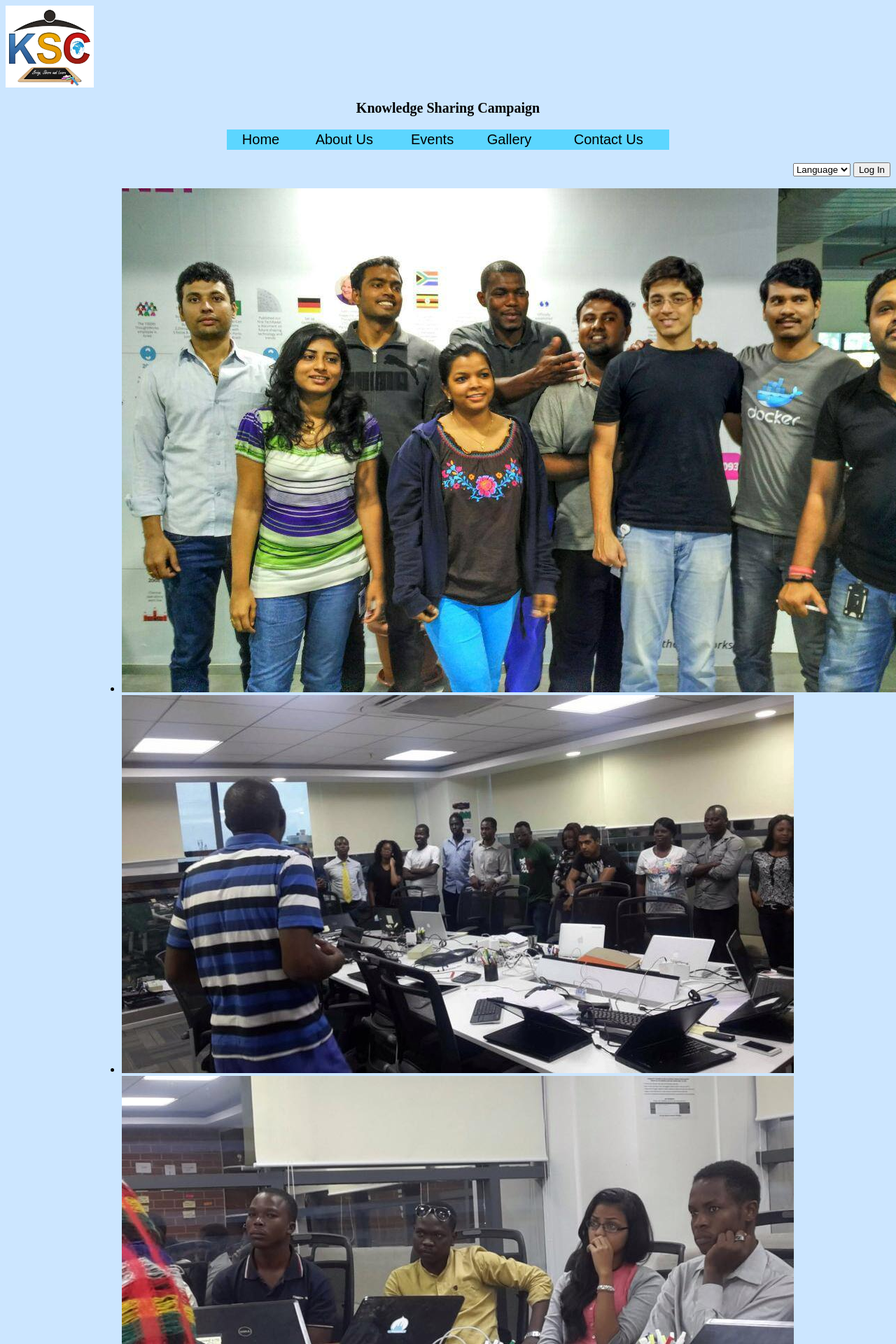
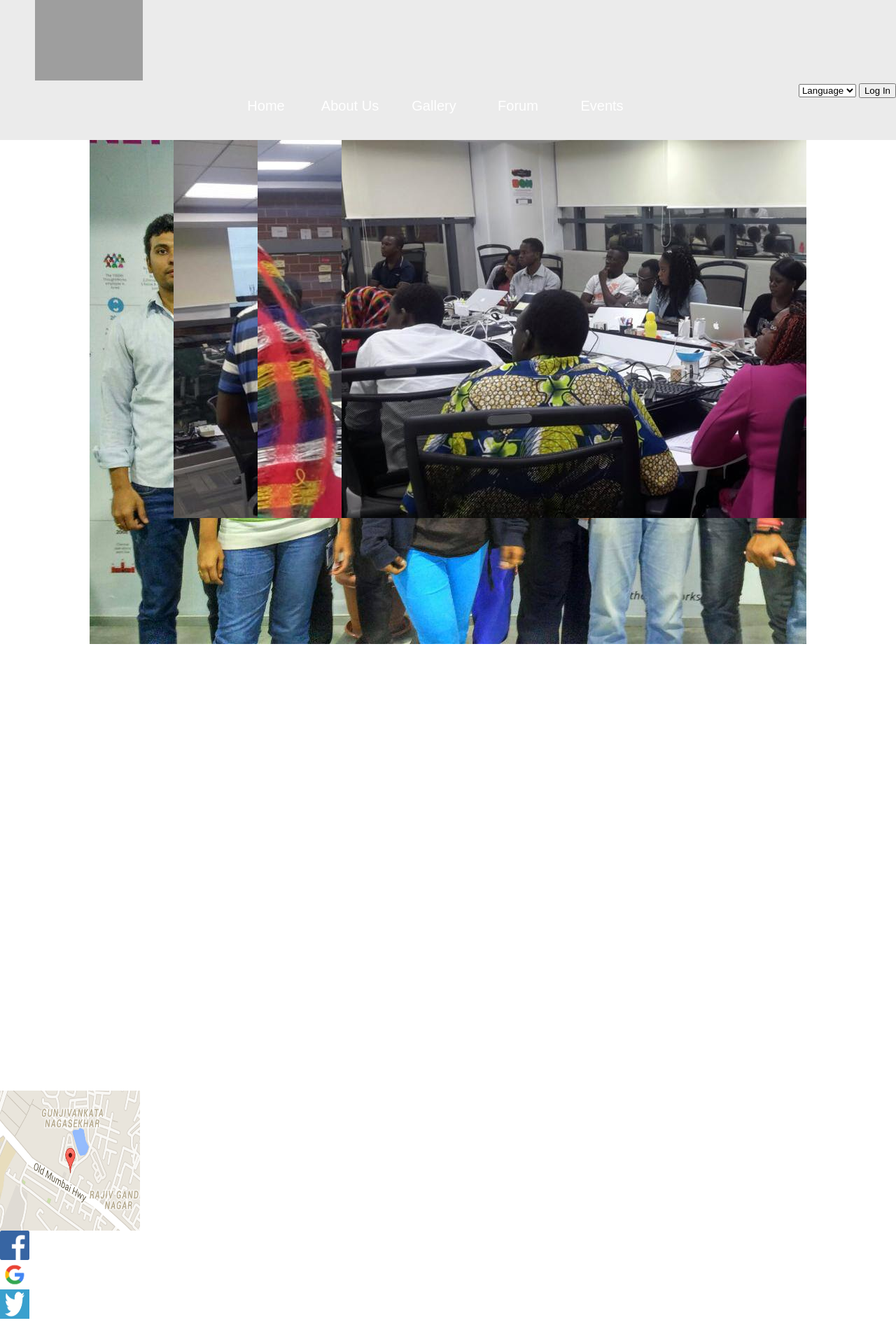
Before and after one commit to knowledge-sharing-campaign/site, a Flask app: page / in a window 1280 px wide; the page is wider, and only the part inside the window is pictured. Shown: the top 1920 px of that part at 70% size. Run offline with Flask 2, Linux system fonts and the light colour scheme; some libraries are stand-ins or nearby versions; grey boxes are pictures that could not be loaded.

Commit message:
Chygoz, Barrack | header | made header stick

```diff
--- a/app/app_core/templates/home.html
+++ b/app/app_core/templates/home.html
@@ -7,98 +7,168 @@
     <meta name="viewport" content="width=device-width">
     <script src="https://code.jquery.com/jquery-2.1.4.min.js"></script>
     <script src="/static/slippry/dist/slippry.min.js"></script>
-    <link rel="stylesheet" href="/static/slippry/dist/slippry.css">
-    <link rel="stylesheet" href="/static/css/home.css" type="text/css">
     <script src="https://cdnjs.cloudflare.com/ajax/libs/fancybox/2.1.5/jquery.fancybox.min.js"></script>
     <link rel="stylesheet" href="/static/slippry/dist/slippry.css">
     <link rel="stylesheet" href="/static/css/home.css" type="text/css">
     <link rel="stylesheet" type="text/css" href="https://cdnjs.cloudflare.com/ajax/libs/fancybox/2.1.5/jquery.fancybox.min.css" media="screen" />
     <style type="text/css">
+
+
     body {
-        background-color: #CCE6FF
+        background-color: #ffffff
+        width: 100%;
+        margin: auto;
+        padding-top: 200px;
+        padding-bottom: 0px;
+
+
     }
 
-    #Table1 {
-        background-color: #5CD6FF;
+    #bar {
+
         font: 20px arial, sans-serif;
         width: 50%;
         margin: 5px auto
+        position: relative;
+        top: 0px;
+
+    }
+    header{
+
+        height: 200px;
+        width: 100%;
+        background: #ebebeb;
+        position: fixed;
+        z-index: 10;
+        padding-top: 0px;
+        margin: 0;
+        opacity: 100%;
+        top: 0;
     }
 
+
+    ul {
+    list-style-type: none;
+    margin: 0;
+    padding: 0;
+    overflow: hidden;
+}
+li {
+    display: inline;
+    float: left;
+}
+a {
+    display: block;
+    width: 120px;
+    background-color: none;
+}
+
+    #lbar{
+        padding-top: 0px;
+
+    }
+    a:hover{
+        background-color:#0985e4;
+    }
+
+    #textLogo{
+        padding-left: 110px;
+        height: 100px;
+
+    }
+    #logo{
+        padding-left: 50px;
+    }
+
+
     a:link {
-        color: black;
+        color: white;
         text-decoration: none
     }
 
-    a:hover {
-        text-transform: none
+
     }
 
     #bar {
-        padding-top: 25px
+        padding-top: 0px
+        top: 0px;
     }
 
-    header {
-        height: 100px;
-        background: #dbdbdb;
-        width: 100%;
-        z-index: 10;
-        position: fixed;
+    footer {
+        padding-top: 600px
     }
     </style>
 </head>
 
-<body style="background-color:#CCE6FF">
+<header>
+
+    <div class="headcontent">
+
+
+
     <div>
-        <img height="5%" src="/static/images/logo1.jpeg" width="10%" id="logo">
+        <tr><img height="7%" src="/static/images/ksclogo1.png" width="12%" id="logo">
+
+        </tr>
+
+
     </div>
-    <center>
-        <h1>Knowledge Sharing Campaign</h1>
-    </center>
-    <div id="header">
-        <h3>
-        <table border="1" width="100%" id="Table1">
-            <tr align="center">
-                <td><a href="/">Home</a></td>
-                <td><a href="aboutus">About Us</a></td>
-                <td><a href="events">Events</a></td>
-                <td><a href="gallery">Gallery</a></td>
-                <td><a href="contactus">Contact Us</a></td>
-            </tr>
-        </table>
-    </div>
-</header>
 
-    <div align="right" id="lang">
-        <select><option>Language</option>
+    <div id="lbar" align="right" id="lang">
+        <select>
+            <option>Language</option>
             <option value="English">English</option>
             <option value="French">French</option>
         </select>
-        <button type="button">Log In</button>
+        <button type="button" onclick="window.location='/register'">Log In</button>
+    </div>
+    <div align="center">
+
+            <ul align="center" id="bar">
+                <li><a href="#home.html">Home</a></li>
+                <li><a href="#aboutus.html">About Us</a></li>
+                <li><a href="#gallery.html">Gallery</a></li>
+                <li><a href="#forum.html">Forum</a></li>
+                <li><a href="#upcomingevents.html">Events</a></li>
+            </ul>
+            </div>
+
+
     </div>
 
-    <p>
-        <a href="https://www.facebook.com/Knowledge-Sharing-Campaign-2017193451752977/timeline/?ref=br_tf">
-            <img align="right" alt="Go to KSC facebook page" border="0" height="42" src="/static/images/facebook1.jpeg" width="42"></a>
-        <a href="https://accounts.google.com/ServiceLogin?service=oz&passive=1209600&continue=https://plus.google.com/?gpsrc%3Dgplp0#identifier">
-            <img align="right" alt="Go to KSC google+ page" border="0" height="42" src="/static/images/google1.jpeg" width="42"></a>
-        <a href="https://twitter.com/hashtag/KnowledgeSharingCampaign?src=hash&lang=en"><img align="right" alt="Go to KSC facebook page" border="0" height="42" src="/static/images/twitter1.jpeg" width="42"></
-        </p>
+</header>
+
+<body>
+
+
+
+
+
+
+
     <section class="slider_wrapper">
         <article class="slider_block">
             <ul id="slider">
-                <li><a href="#slide1"><img src="/static/images/1.jpg"></a></li>
-                <li><a href="#slide2"><img src="/static/images/2.jpg"></a></li>
-                <li><a href="#slide3"><img src="/static/images/3.jpg"></a></li>
-                <li><a href="#slide4"><img src="/static/images/4.jpg"></a></li>
-                <li><a href="#slide5"><img src="/static/images/5.jpg"></a></li>
-                <li><a href="#slide6"><img src="/static/images/6.jpg"></a></li>
-                <li><a href="#slide7"><img src="/static/images/7.jpg"></a></li>
+                <li>
+                    <a href="#slide1"><img src="/static/images/1.jpg"></a>
+                </li>
+                <li>
+                    <a href="#slide2"><img src="/static/images/2.jpg"></a>
+                </li>
+                <li>
+                    <a href="#slide3"><img src="/static/images/3.jpg"></a>
+                </li>
+                <li>
+                    <a href="#slide4"><img src="/static/images/4.jpg"></a>
+                </li>
             </ul>
         </article>
     </section>
     <footer>
         <div>
+
+
+
             <p>
                 <a id="contact-us" href="javascript:;">Contact Us</a>
                 <script>
@@ -125,28 +195,7 @@
                 });
                 </script>
                 <br>
-                <p>Copyright knowledgesharingcampaign
-                    <a id="termscons" href="javascript:;">(Terms&amp;Conditions)</a>
-                    <script>
-                    $("#termscons").click(function() {
-                        $.fancybox.open({
-                            href: '/static/htmls/termscons.html',
-                            type: 'iframe',
-                            padding: 5
-                        });
-                    });
-                    </script>
-                    <a id="privacy" href="javascript:;">(Privacy Policy)</a>
-                    <script>
-                    $("#privacy").click(function() {
-                        $.fancybox.open({
-                            href: '/static/htmls/privacy.html',
-                            type: 'iframe',
-                            padding: 5
-                        });
-                    });
-                    </script>
-                </p>
+                <p>Copyright knowledgesharingcampaign <a href="terms&con.html" target="_blank">    (Terms & Conditions)</a> </p>
         </div>
     </footer>
     <script>
```
